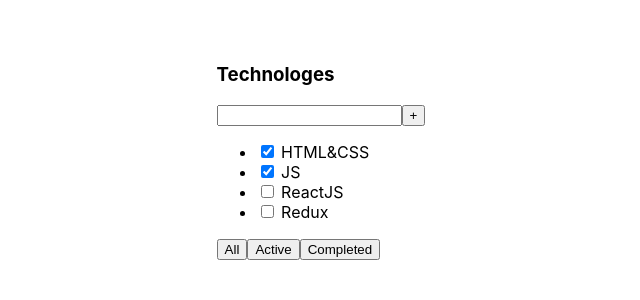
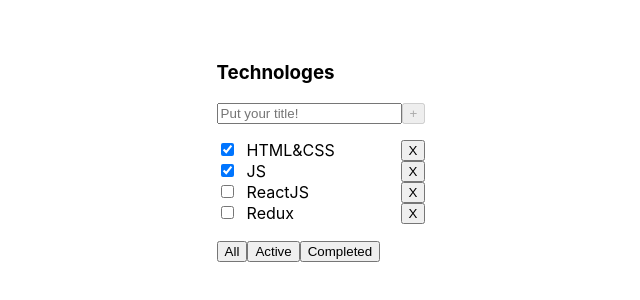
Before and after one commit to tabolo1000/todolists, a React (Create React App) app: page / in a window 1280 px wide. Shown: the part 248-548 px from the top of the page, without its empty margins (319-959 px from the left). Built offline with nearby package versions, Linux system fonts and the light colour scheme.

Commit message:
create method for work with state change, add, remove task

```diff
--- a/src/App.tsx
+++ b/src/App.tsx
@@ -21,10 +21,10 @@
 
 const initialTasks: TasksType = {
     [todolistId]: [
-        { id: 1, title: 'HTML&CSS', isDone: true },
-        { id: 2, title: 'JS', isDone: true },
-        { id: 3, title: 'ReactJS', isDone: false },
-        { id: 4, title: 'Redux', isDone: false },
+        { id: v1(), title: 'HTML&CSS', isDone: true },
+        { id: v1(), title: 'JS', isDone: true },
+        { id: v1(), title: 'ReactJS', isDone: false },
+        { id: v1(), title: 'Redux', isDone: false },
     ],
 
 }
@@ -42,13 +42,64 @@
 
     function changeFilter(todolistsId: string, filter: FilterType) {
         setTodolist(todolists.map((el: TodolistType) => {
-           return (el.id === todolistId) ? { ...el, filter } : el
+            return (el.id === todolistId) ? { ...el, filter } : el
         }))
     }
 
 
+    const addTask = (todolistId: string, title: string) => {
+        setTasks({
+            ...tasks,
+            [todolistId]: [
+                ...tasks[todolistId],
+                { id: v1(), title, isDone: false }
+            ]
+        })
+    }
+
+    const removeTask = (todolistId: string, taskId: string) => {
+        setTasks({
+            ...tasks,
+            [todolistId]: tasks[todolistId].filter(el => el.id !== taskId),
+        })
+    }
+
+    const changeStatus = (todolistId: string, taskId: string, isDone: boolean) => {
+        setTasks({
+            ...tasks,
+            [todolistId]: tasks[todolistId].map((el: TaskType) => {
+                return (
+                    (el.id === taskId) ? { ...el, isDone } : el
+                )
+            })
+        })
+    }
+    const changeTitleTask = (todolistId: string, taskId: string, title: string) => {
+        setTasks({
+            ...tasks,
+            [todolistId]: tasks[todolistId].map((el: TaskType) => {
+                return (el.id === taskId) ? { ...el, title } : el
+            })
+        })
+    }
+
+
     const listTodolists = todolists.map(el => {
-        return <Todolist id = {el.id} changeFilter = {changeFilter} title={el.title} tasks={tasks[el.id]} filter={el.filter} />
+        return (
+            <Todolist
+                id={el.id}
+                title={el.title}
+                filter={el.filter}
+
+                tasks={tasks[el.id]}
+
+                addTask={addTask}
+                changeFilter={changeFilter}
+                removeTask={removeTask}
+                changeStatus={changeStatus}
+                changeTitleTask={changeTitleTask}
+            />
+        )
     })
 
     return (
--- a/src/Button.tsx
+++ b/src/Button.tsx
@@ -3,11 +3,13 @@
 
 type propsType = {
     title: FilterType
-    onClick: (filter:FilterType) => void
+    onClick: (filter: FilterType) => void
 }
 
 export const Button: FC<propsType> = ({ title, onClick }) => {
     return (
-        <button onClick={onClick.bind({}, title)}>{title}</button>
+        <button
+            onClick={onClick.bind({}, title)}
+        >{title}</button>
     )
 }
--- a/src/components/task/Task.tsx
+++ b/src/components/task/Task.tsx
@@ -1,13 +1,68 @@
-import React, {FC} from "react";
-import {TaskType} from "../../types/Task";
+import React, { ChangeEvent, FC, useState } from "react";
+import { TaskType } from "../../types/Task";
+import styled from "styled-components";
 
-export const Task: FC<TaskType> = ({
-                                title,
-                                isDone,
-                            }) => {
+
+export type TaskProps = TaskType & {
+    todolistId: string;
+
+    removeTask: (todolistId: string, taskId: string) => void;
+    changeStatus: (todolistId: string, taskId: string, isDone: boolean) => void;
+    changeTitleTask: (todolistId: string, taskId: string, title: string) => void;
+}
+
+export const Task: FC<TaskProps> = ({
+    id,
+    title,
+    isDone,
+    todolistId,
+    removeTask,
+    changeStatus,
+    changeTitleTask
+}) => {
+    const [activeInput, setActiveInput] = useState<boolean>(false);
+    const [newTitle, setTitle] = useState<string>('');
+
+    /* ----handlers----- */
+    const onRemoveTask = (taskId: string) => {
+        removeTask(todolistId, taskId)
+    }
+    const onChangeStatus = (taskId: string, isDone: boolean) => {
+        changeStatus(todolistId, taskId, isDone)
+    }
+    const onChangeTitleTask = (taskId: string, title: string) => {
+        changeTitleTask(todolistId, taskId, title)
+    }
+
     return (
-        <li>
-            <input type="checkbox" checked={isDone}/> <span>{title}</span>
-        </li>
+        <ListItem>
+            <div>
+                <input onChange={onChangeStatus.bind({}, id, !isDone)} type="checkbox" checked={isDone} />
+                {
+                    (activeInput)
+                        ? <input
+                            autoFocus
+                            onChange={(e) => setTitle(e.target.value)}
+                            onBlur={() => { onChangeTitleTask(id, newTitle); setActiveInput(!activeInput) }}
+                            type="text"
+                            placeholder="Puting your title!" />
+                        : <span
+                            onDoubleClick={setActiveInput.bind({}, !activeInput)}
+                        >{title}</span>
+                }
+
+            </div>
+            <button onClick={onRemoveTask.bind({}, id)}>X</button>
+        </ListItem>
     )
 }
+
+
+
+const ListItem = styled.li`
+    display: flex;
+    justify-content: space-between;
+    div > span{
+        padding: 0 10px
+    }
+`
--- /dev/null
+++ b/src/components/titleInput/TitleInput.tsx
@@ -0,0 +1,47 @@
+import { ChangeEvent, FC, useState, KeyboardEvent } from "react"
+
+type TitleInputProps = {
+    onAddTaskInput: (title: string) => void;
+}
+
+export const TitleInput: FC<TitleInputProps> = ({
+    onAddTaskInput,
+}) => {
+    const [title, setTitle] = useState<string>('')
+
+    const handlerTypingTitle = (e: ChangeEvent<HTMLInputElement>) => {
+        if(e.target.value){
+            setTitle(e.target.value)
+        }
+
+
+    }
+    const onClickHandler = () => {
+        if (title.trim()) {
+            setTitle("");
+            onAddTaskInput(title)
+        }
+    }
+
+    const onKeyHandler = (e: KeyboardEvent<HTMLInputElement>) => {
+        if(e.key === "Enter"){
+            onClickHandler()
+        }
+
+    }
+
+    return (
+        <div>
+            <input
+                placeholder="Put your title!"
+                onChange={(e) => handlerTypingTitle(e)}
+                onKeyDown={e => onKeyHandler(e)}
+                value={title}
+                type="text" />
+            <button
+                disabled={!title}
+                onClick={onClickHandler}
+            >+</button>
+        </div>
+    )
+}
--- a/src/components/todolist/Todolist.tsx
+++ b/src/components/todolist/Todolist.tsx
@@ -3,6 +3,8 @@
 import { Task } from "../task/Task";
 import { Button } from "../../Button";
 import { FilterType, TodolistProps } from "../../types/todolist";
+import { TitleInput } from "../titleInput/TitleInput"
+import styled from "styled-components";
 
 enum filterValue {
   all = "All",
@@ -10,44 +12,89 @@
   completed = "Completed",
 }
 
-export const Todolist: FC<TodolistProps> = ({changeFilter,id, title, tasks, date, filter }) => {
-
-
-  switch (filter){
-    case (filterValue.active):{
+export const Todolist: FC<TodolistProps> = ({
+  id,
+  title,
+  tasks,
+  date,
+  filter,
+  addTask,
+  changeFilter,
+  removeTask,
+  changeStatus,
+  changeTitleTask
+}) => {
+  switch (filter) {
+    case (filterValue.active): {
       tasks = tasks.filter(el => !el.isDone);
       break;
     }
-    case(filterValue.completed):{
+    case (filterValue.completed): {
       tasks = tasks.filter(el => el.isDone);
       break;
     }
     default:
   }
 
+  /* lists for react render */
   const taskList = tasks.map((task: TaskType) => (
-    <Task key={task.id} id={1} title={task.title} isDone={task.isDone} />
+    <Task
+      key={task.id}
+      id={task.id}
+      title={task.title}
+      isDone={task.isDone}
+
+      todolistId={id}
+
+      removeTask={removeTask}
+      changeStatus={changeStatus}
+      changeTitleTask={changeTitleTask}
+    />
   ));
 
 
-  const onClickFilter = (filter:FilterType) => {
+
+  /* ----handlers----- */
+
+  const onClickFilter = (filter: FilterType) => {
     changeFilter(id, filter)
+  }
+  const onAddTaskInput = (title: string) => {
+    addTask(id, title)
   }
 
   return (
     <div>
       <h3>{title}</h3>
+      <TitleInput onAddTaskInput={onAddTaskInput} />
+      {
+        (taskList.length)
+          ? <UnorderedList>{taskList}</UnorderedList>
+          : "In this moment, you don't have task!"
+      }
+      {
+        JSON.stringify(date)
+      }
       <div>
-        <input type="text" />
-        <button>+</button>
-      </div>
-      <ul>{taskList}</ul>
-      {JSON.stringify(date)}
-      <div>
-        <Button onClick = {onClickFilter} title={filterValue.all} />
-        <Button onClick = {onClickFilter} title={filterValue.active} />
-        <Button onClick = {onClickFilter} title={filterValue.completed} />
+        <Button
+          onClick={onClickFilter}
+          title={filterValue.all}
+        />
+        <Button
+          onClick={onClickFilter}
+          title={filterValue.active}
+        />
+        <Button
+          onClick={onClickFilter}
+          title={filterValue.completed}
+        />
       </div>
     </div>
   );
 };
+
+
+
+const UnorderedList = styled.ul`
+  padding: 0;
+`
--- a/src/types/Task.d.ts
+++ b/src/types/Task.d.ts
@@ -1,5 +1,5 @@
 export type TaskType = {
-    id: number,
+    id: string,
     title: string,
     isDone: boolean,
 }
```
Also changed, not shown: src/types/todolist.d.ts (+8 -2 lines).
